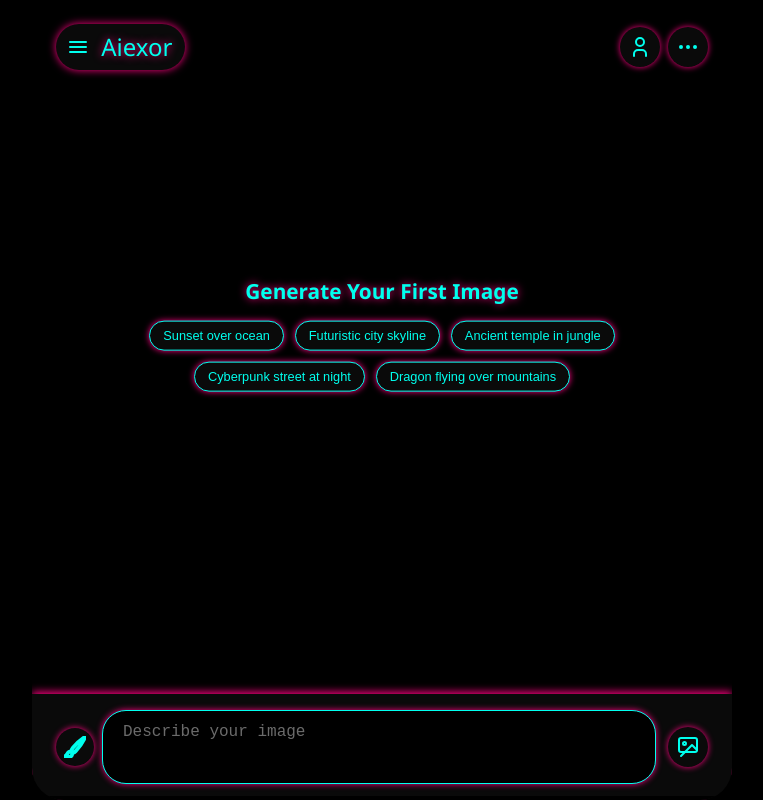
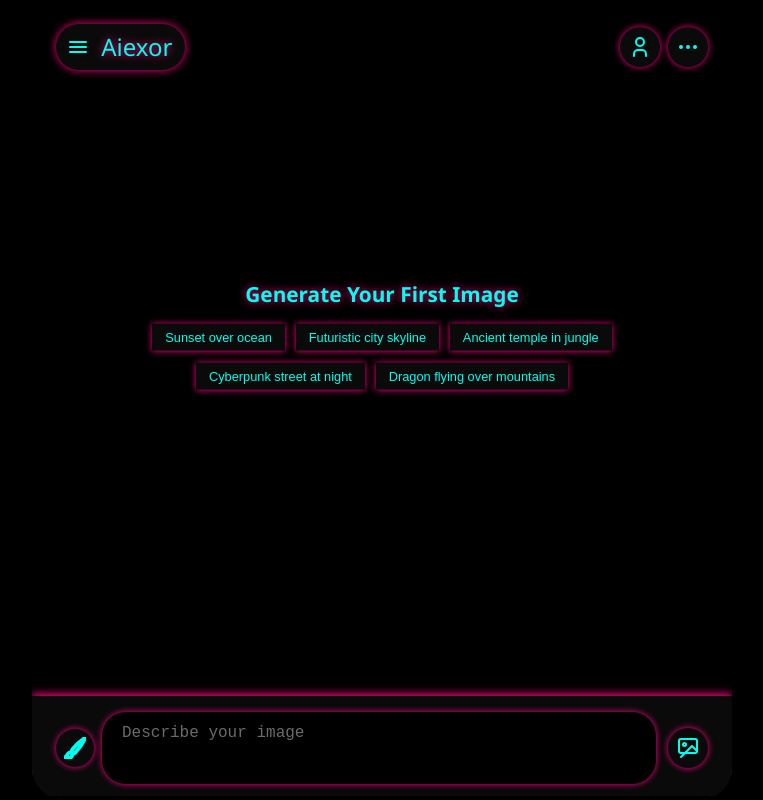
Before and after one commit to trevormichel8-svg/Aiexor-creator, a website: page index.html in a window 1280 px wide. Shown: the whole page, without its empty margins (258-1021 px from the left). Drawn offline with Linux system fonts and the light colour scheme.

Commit message:
Remove borders from prompt input and preset button

```diff
--- a/style.css
+++ b/style.css
@@ -293,7 +293,7 @@ body {
 .prompt-input {
   flex-grow: 1;
   background-color: var(--bg-color);
-  border: 1px solid var(--teal);
+  border: none
   color: var(--teal);
   border-radius: var(--radius-pill);
   padding: 0.5rem 1rem;
@@ -582,7 +582,7 @@ body {
 .preset-btn {
   background-color: var(--surface-color);
   color: var(--teal);
-  border: 1px solid var(--teal);
+  border: none
   border-radius: var(--radius-pill);
   padding: 0.4rem 0.8rem;
   font-size: 0.8rem;
```
